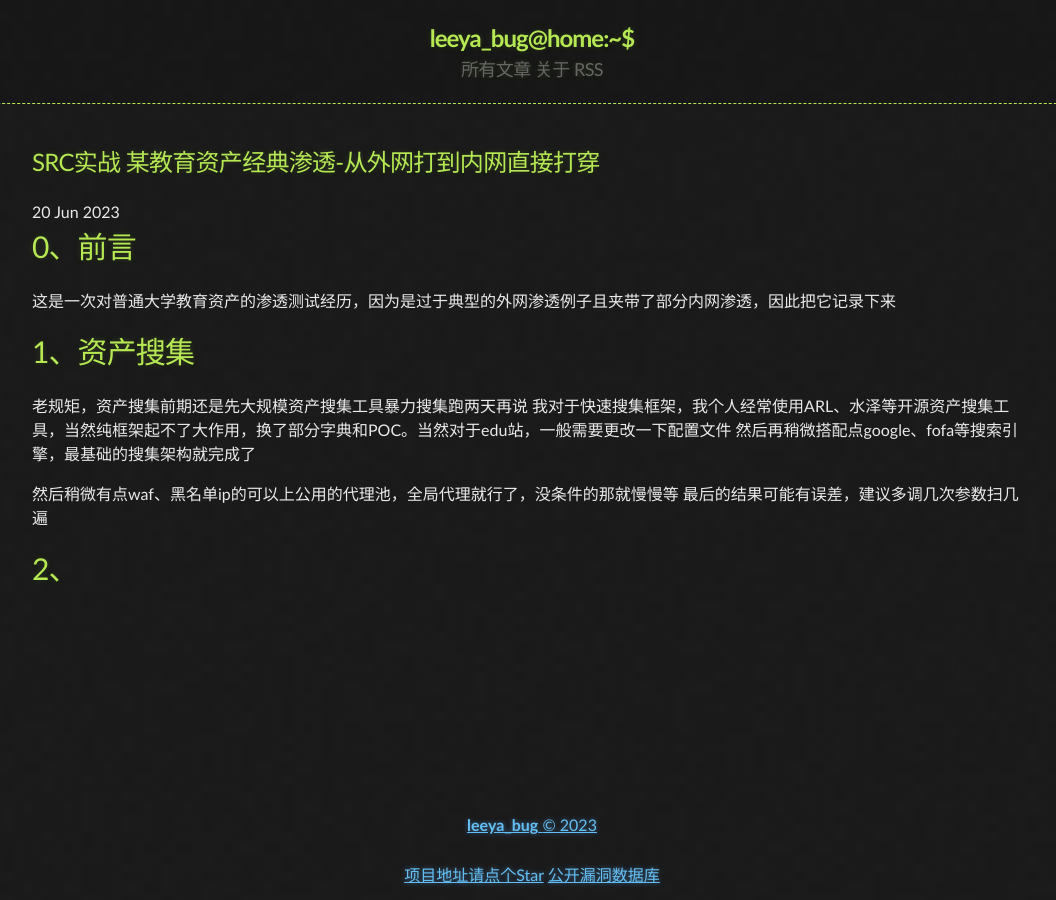
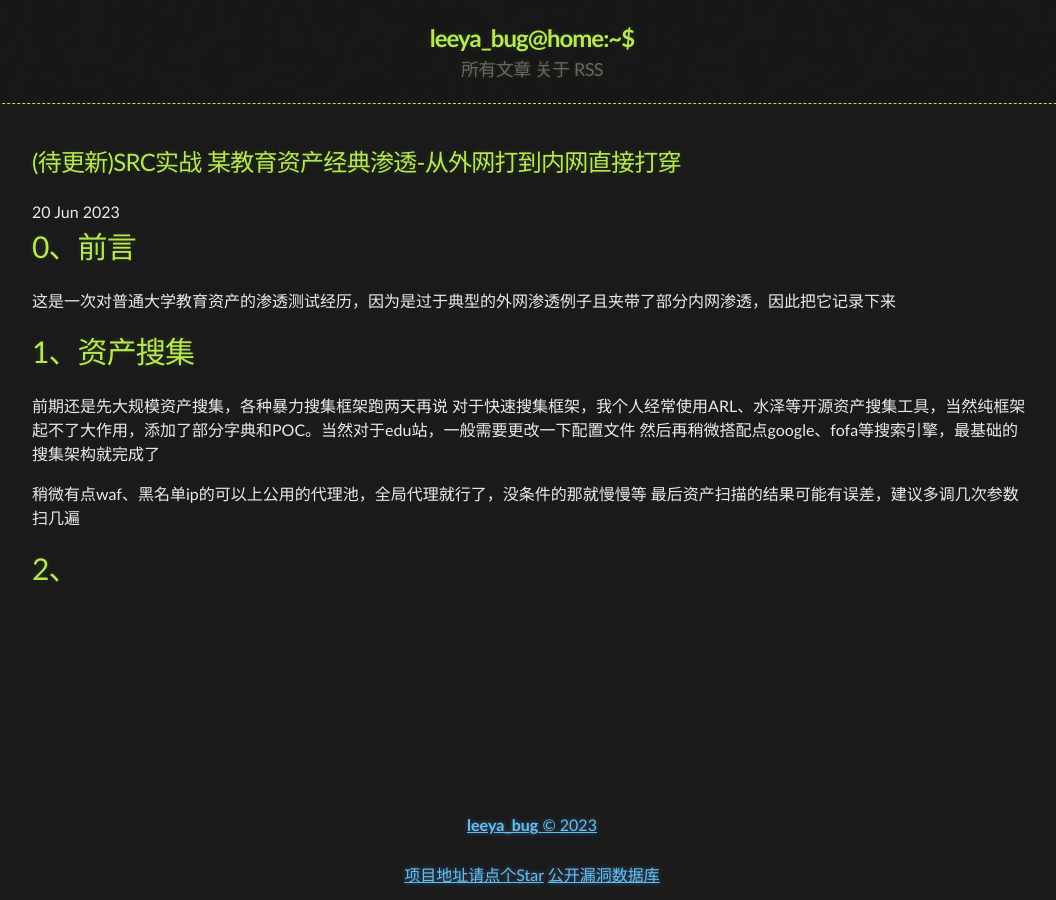
Before and after one commit to Leeyangee/leeyangee.github.io, a Jekyll site: the page built from _posts/2023-06-20-(待更新)SRC实战 某教育资产经典渗透-从外网打到内网直接打穿.md, in a window 1280 px wide. Shown: the whole page, without its empty margins (108-1164 px from the left). Built offline with Jekyll 4.4.1, drawn with Linux system fonts in a browser that asks for light colours.

Commit message:
Update 2023-06-20-(待更新)SRC实战 某教育资产经典渗透-从外网打到内网直接打穿.md

```diff
--- a/_posts/2023-06-20-(待更新)SRC实战 某教育资产经典渗透-从外网打到内网直接打穿.md
+++ b/_posts/2023-06-20-(待更新)SRC实战 某教育资产经典渗透-从外网打到内网直接打穿.md
@@ -1,5 +1,5 @@
 ---
-title: SRC实战 某教育资产经典渗透-从外网打到内网直接打穿
+title: (待更新)SRC实战 某教育资产经典渗透-从外网打到内网直接打穿
 published: true
 ---
 
@@ -10,11 +10,11 @@ published: true
 
 # [](#header-1)1、资产搜集
 
-老规矩，资产搜集前期还是先大规模资产搜集工具暴力搜集跑两天再说
-我对于快速搜集框架，我个人经常使用ARL、水泽等开源资产搜集工具，当然纯框架起不了大作用，换了部分字典和POC。当然对于edu站，一般需要更改一下配置文件
+前期还是先大规模资产搜集，各种暴力搜集框架跑两天再说
+对于快速搜集框架，我个人经常使用ARL、水泽等开源资产搜集工具，当然纯框架起不了大作用，添加了部分字典和POC。当然对于edu站，一般需要更改一下配置文件
 然后再稍微搭配点google、fofa等搜索引擎，最基础的搜集架构就完成了
 
-然后稍微有点waf、黑名单ip的可以上公用的代理池，全局代理就行了，没条件的那就慢慢等
-最后的结果可能有误差，建议多调几次参数扫几遍
+稍微有点waf、黑名单ip的可以上公用的代理池，全局代理就行了，没条件的那就慢慢等
+最后资产扫描的结果可能有误差，建议多调几次参数扫几遍
 
 # [](#header-1)2、
```
